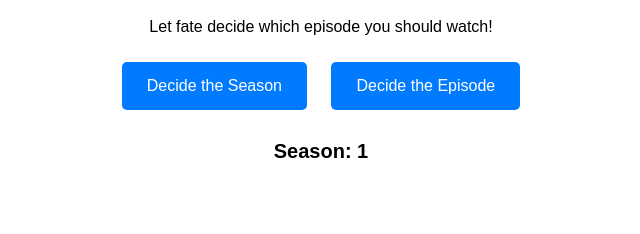
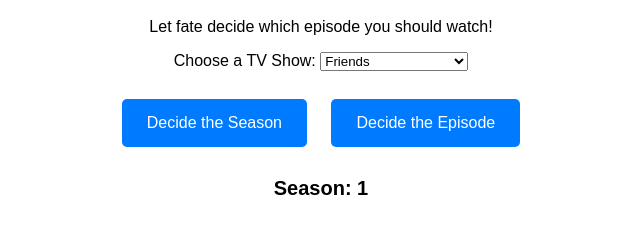
Before and after one commit to rebecafarace2611/randomizer, a plain HTML site: page index.html in a window 1280 px wide. Both pictures are taken after a click on the button "Decide the Season". Shown: the part 90-324 px from the top of the page, without its empty margins (319-959 px from the left). Drawn offline with Linux system fonts and the light colour scheme.

Commit message:
Update index.html

```diff
--- a/index.html
+++ b/index.html
@@ -34,19 +34,42 @@
     <h1>The Best Randomizer</h1>
     <p>Let fate decide which episode you should watch!</p>
 
+    <label for="show">Choose a TV Show:</label>
+    <select id="show" onchange="updateLimits()">
+        <option value="friends">Friends</option>
+        <option value="greys">Grey's Anatomy</option>
+        <option value="bigbang">The Big Bang Theory</option>
+    </select>
+
+    <br><br>
+
     <button class="btn" onclick="randomizeSeason()">Decide the Season</button>
     <button class="btn" onclick="randomizeEpisode()">Decide the Episode</button>
 
     <p id="result"></p>
 
     <script>
+        const showData = {
+            "friends": { seasons: 10, episodes: 24 },
+            "greys": { seasons: 20, episodes: 25 },
+            "bigbang": { seasons: 12, episodes: 24 }
+        };
+
+        let currentShow = "friends";
+
+        function updateLimits() {
+            currentShow = document.getElementById("show").value;
+        }
+
         function randomizeSeason() {
-            let season = Math.floor(Math.random() * 20) + 1;
+            let maxSeasons = showData[currentShow].seasons;
+            let season = Math.floor(Math.random() * maxSeasons) + 1;
             document.getElementById("result").innerText = "Season: " + season;
         }
 
         function randomizeEpisode() {
-            let episode = Math.floor(Math.random() * 25) + 1;
+            let maxEpisodes = showData[currentShow].episodes;
+            let episode = Math.floor(Math.random() * maxEpisodes) + 1;
             document.getElementById("result").innerText = "Episode: " + episode;
         }
     </script>
```
